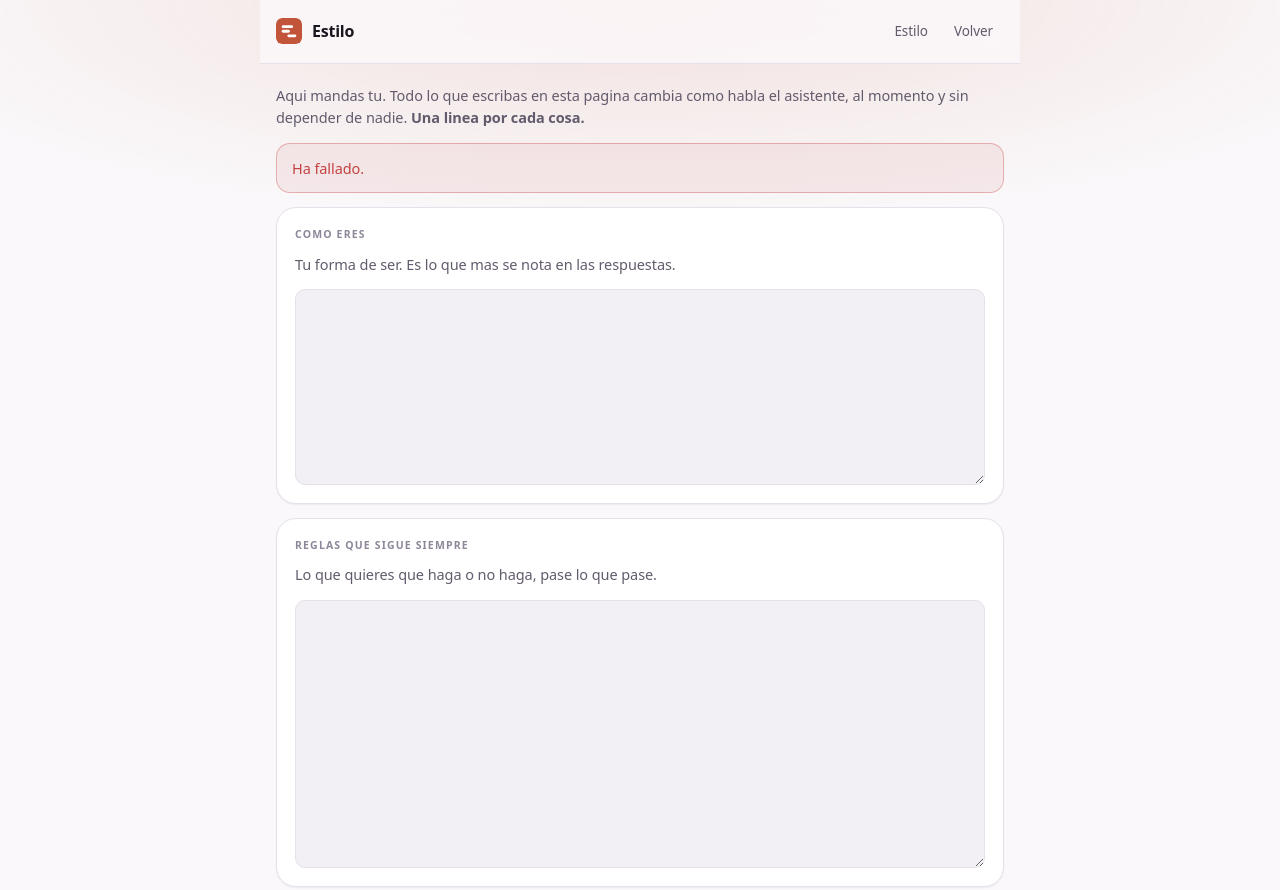
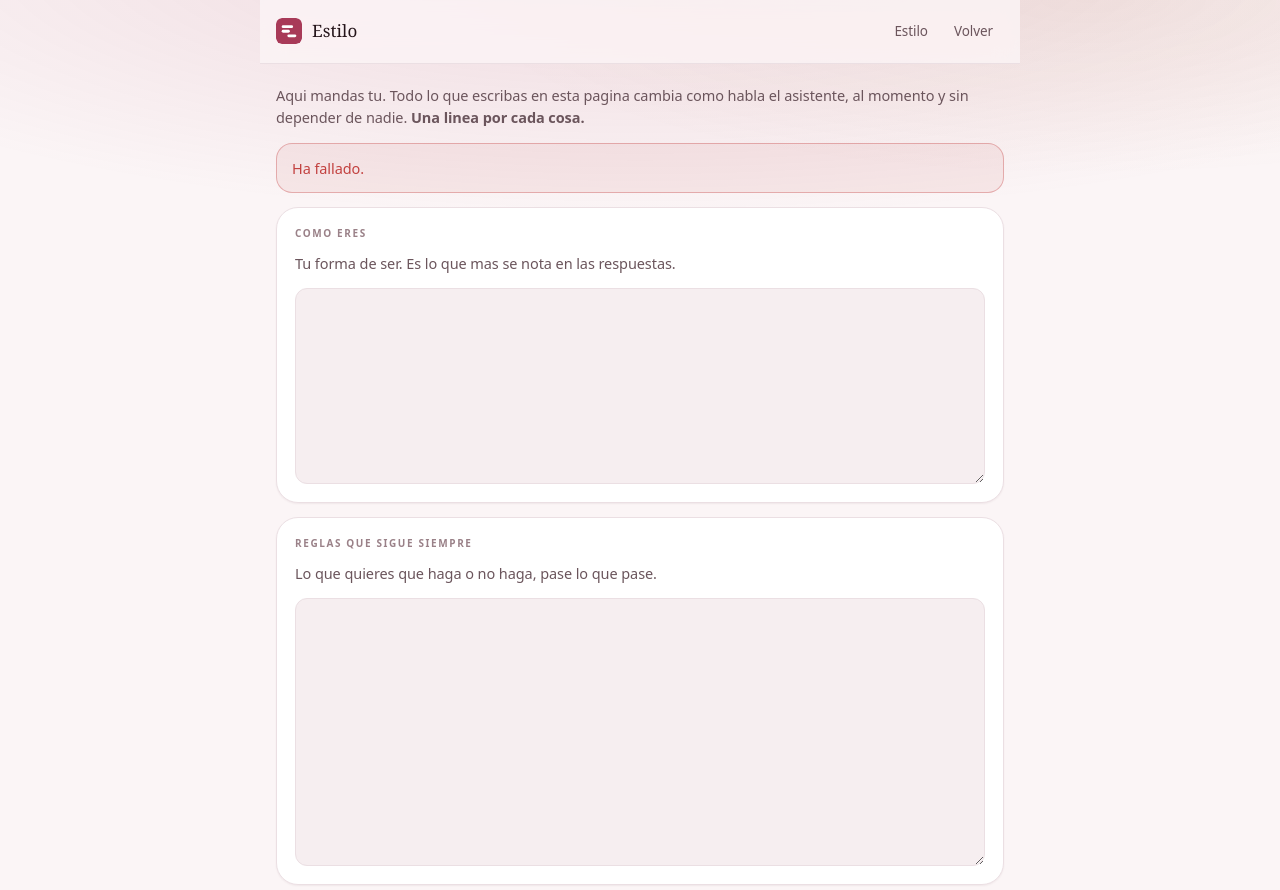
Before and after one commit to VanguardTechLabs/Whatsapp_bot, a website: page views/estilo.html in a window 1280 px wide. Shown: the top 890 px of the page. Drawn offline with Linux system fonts and the light colour scheme; no server answers.

Commit message:
Estilo visual a juego con lo que vende
Antes parecia una herramienta cualquiera. Ahora parece suya.

- Negro de vino en vez de gris azulado: se usa de noche
- Rosa viejo como color principal, nunca fucsia: sugiere, no grita
- Serif solo en la marca y en lo que dice el cliente, que es lo unico
  que se lee despacio; el resto sigue siendo sans para ir rapido
- Todo un poco mas lento (0.28s): la prisa mata la tension
- Halo calido arriba, como una lampara fuera de cuadro
- Iconos, manifest y theme-color regenerados a juego
- Nuevas paletas Rosa y Vino; las demas siguen ahi

```diff
--- a/public/styles.css
+++ b/public/styles.css
@@ -5,58 +5,65 @@
    ========================================================================== */
 
 :root {
-  /* superficies: negro con un punto de ciruela, no gris neutro */
-  --bg: #100d13;
-  --bg-elev: #191520;
-  --surface: #1c1824;
-  --surface-2: #24202d;
-  --border: #2c2635;
-  --border-strong: #3a3345;
+  /* Negro calido con fondo de vino, no gris ni azulado: la pantalla se usa
+     de noche y tiene que parecer una habitacion con la luz baja. */
+  --bg: #120b0e;
+  --bg-elev: #1b1115;
+  --surface: #1f1419;
+  --surface-2: #2a1d23;
+  --border: #37262d;
+  --border-strong: #4a333c;
 
-  --text: #f3eff5;
-  --muted: #a69eb0;
-  --faint: #6e6779;
+  --text: #f7ecef;
+  --muted: #b69ba4;
+  --faint: #816a74;
 
   /* Solo --accent y --accent-ink cambian al elegir color en Ajustes:
      los dos siguientes se derivan solos, asi nunca se descoordinan. */
-  --accent: #e4795e;
-  --accent-ink: #1a0f0c;
-  --accent-soft: color-mix(in srgb, var(--accent) 14%, transparent);
-  --accent-line: color-mix(in srgb, var(--accent) 45%, transparent);
+  /* Rosa viejo, no fucsia: sugiere en vez de gritar. */
+  --accent: #d4657f;
+  --accent-ink: #1a090f;
+  --accent-soft: color-mix(in srgb, var(--accent) 15%, transparent);
+  --accent-line: color-mix(in srgb, var(--accent) 42%, transparent);
 
-  --ok: #77d4a8;
-  --ok-soft: rgba(119, 212, 168, 0.14);
-  --danger: #f07a7d;
-  --danger-soft: rgba(240, 122, 125, 0.12);
-  --warn: #e5a35f;
+  --ok: #8fcfae;
+  --ok-soft: rgba(143, 207, 174, 0.14);
+  --danger: #ef7378;
+  --danger-soft: rgba(239, 115, 120, 0.13);
+  --warn: #e0a05f;
 
-  --r-sm: 10px;
-  --r-md: 14px;
-  --r-lg: 20px;
+  --r-sm: 12px;
+  --r-md: 16px;
+  --r-lg: 22px;
 
-  --shadow-sm: 0 1px 2px rgba(0, 0, 0, 0.3);
-  --shadow-md: 0 4px 16px -4px rgba(0, 0, 0, 0.45);
-  --shadow-lg: 0 12px 32px -8px rgba(0, 0, 0, 0.55);
+  /* Sombras con un punto calido: negro puro corta demasiado. */
+  --shadow-sm: 0 1px 2px rgba(30, 8, 14, 0.4);
+  --shadow-md: 0 6px 22px -6px rgba(20, 5, 10, 0.55);
+  --shadow-lg: 0 16px 40px -10px rgba(16, 4, 8, 0.65);
 
+  /* Todo va un poco mas lento a proposito: la prisa mata la tension. */
   --ease: cubic-bezier(0.22, 0.61, 0.36, 1);
+  --lento: 0.28s;
+
+  --serif: Georgia, "Iowan Old Style", "Times New Roman", serif;
 }
 
 /* Tema claro. Se aplica cuando lo pide el sistema (salvo que se haya forzado
    el oscuro a mano) o cuando se elige "Claro" en Ajustes. */
 @media (prefers-color-scheme: light) {
   :root:not([data-theme="dark"]) {
-    --bg: #faf8fa;
+    --bg: #fbf5f6;
     --bg-elev: #ffffff;
     --surface: #ffffff;
-    --surface-2: #f3f0f5;
-    --border: #e5e0e9;
-    --border-strong: #d3ccd9;
+    --surface-2: #f6eef0;
+    --border: #ebdfe3;
+    --border-strong: #dcc9cf;
 
-    --text: #1a1620;
-    --muted: #625b6c;
-    --faint: #8e8799;
+    --text: #241419;
+    --muted: #6b555c;
+    --faint: #9a8188;
 
-    --accent: #c2543a;
+    --accent: #a83a58;
     --accent-ink: #ffffff;
 
     --ok: #17845a;
@@ -65,25 +72,25 @@
     --danger-soft: rgba(194, 65, 63, 0.08);
     --warn: #a4661f;
 
-    --shadow-sm: 0 1px 2px rgba(26, 22, 32, 0.06);
-    --shadow-md: 0 4px 16px -6px rgba(26, 22, 32, 0.14);
-    --shadow-lg: 0 14px 34px -10px rgba(26, 22, 32, 0.2);
+    --shadow-sm: 0 1px 2px rgba(60, 20, 32, 0.06);
+    --shadow-md: 0 4px 16px -6px rgba(60, 20, 32, 0.14);
+    --shadow-lg: 0 14px 34px -10px rgba(60, 20, 32, 0.2);
   }
 }
 
 :root[data-theme="light"] {
-  --bg: #faf8fa;
+  --bg: #fbf5f6;
   --bg-elev: #ffffff;
   --surface: #ffffff;
-  --surface-2: #f3f0f5;
-  --border: #e5e0e9;
-  --border-strong: #d3ccd9;
+  --surface-2: #f6eef0;
+  --border: #ebdfe3;
+  --border-strong: #dcc9cf;
 
-  --text: #1a1620;
-  --muted: #625b6c;
-  --faint: #8e8799;
+  --text: #241419;
+  --muted: #6b555c;
+  --faint: #9a8188;
 
-  --accent: #c2543a;
+  --accent: #a83a58;
   --accent-ink: #ffffff;
 
   --ok: #17845a;
@@ -92,9 +99,9 @@
   --danger-soft: rgba(194, 65, 63, 0.08);
   --warn: #a4661f;
 
-  --shadow-sm: 0 1px 2px rgba(26, 22, 32, 0.06);
-  --shadow-md: 0 4px 16px -6px rgba(26, 22, 32, 0.14);
-  --shadow-lg: 0 14px 34px -10px rgba(26, 22, 32, 0.2);
+  --shadow-sm: 0 1px 2px rgba(60, 20, 32, 0.06);
+  --shadow-md: 0 4px 16px -6px rgba(60, 20, 32, 0.14);
+  --shadow-lg: 0 14px 34px -10px rgba(60, 20, 32, 0.2);
 }
 
 * { box-sizing: border-box; }
@@ -122,8 +129,10 @@ body::before {
   content: "";
   position: fixed;
   inset: 0 0 auto 0;
-  height: 320px;
-  background: radial-gradient(90% 100% at 50% 0%, var(--accent-soft), transparent 70%);
+  height: 420px;
+  background:
+    radial-gradient(120% 100% at 50% -10%, var(--accent-soft), transparent 62%),
+    radial-gradient(70% 60% at 85% 0%, color-mix(in srgb, var(--warn) 7%, transparent), transparent 70%);
   pointer-events: none;
   z-index: 0;
 }
@@ -194,9 +203,10 @@ header {
 
 header h1 {
   margin: 0;
-  font-size: 16px;
-  font-weight: 600;
-  letter-spacing: -0.015em;
+  font-family: var(--serif);
+  font-size: 17px;
+  font-weight: 400;
+  letter-spacing: 0.005em;
   white-space: nowrap;
   overflow: hidden;
   text-overflow: ellipsis;
@@ -284,9 +294,9 @@ header nav button:hover {
 
 .label {
   margin-bottom: 10px;
-  font-size: 10.5px;
-  font-weight: 650;
-  letter-spacing: 0.11em;
+  font-size: 10px;
+  font-weight: 600;
+  letter-spacing: 0.16em;
   text-transform: uppercase;
   color: var(--faint);
 }
@@ -431,9 +441,10 @@ button.enlace:hover { color: var(--danger); }
 }
 
 .translation {
-  font-size: 20px;
-  line-height: 1.4;
-  letter-spacing: -0.015em;
+  font-family: var(--serif);
+  font-size: 21px;
+  line-height: 1.45;
+  letter-spacing: 0;
   overflow-wrap: anywhere;
 }
 
@@ -448,20 +459,23 @@ button.enlace:hover { color: var(--danger); }
   margin-bottom: 12px;
   box-shadow: var(--shadow-sm);
   overflow: hidden;
-  animation: surgir 0.32s var(--ease) both;
-  transition: border-color 0.18s var(--ease), box-shadow 0.18s var(--ease),
-    transform 0.18s var(--ease);
+  animation: surgir var(--lento) var(--ease) both;
+  transition: border-color var(--lento) var(--ease), box-shadow var(--lento) var(--ease),
+    transform var(--lento) var(--ease);
 }
 .reply::before {
   content: "";
   position: absolute;
   inset: 0 auto 0 0;
   width: 3px;
-  background: var(--accent);
-  opacity: 0.55;
+  background: linear-gradient(
+    to bottom,
+    var(--accent),
+    color-mix(in srgb, var(--accent) 25%, transparent)
+  );
 }
-.reply:nth-child(2) { animation-delay: 0.05s; }
-.reply:nth-child(3) { animation-delay: 0.1s; }
+.reply:nth-child(2) { animation-delay: 0.07s; }
+.reply:nth-child(3) { animation-delay: 0.14s; }
 
 @keyframes surgir {
   from { opacity: 0; transform: translateY(8px); }
--- a/public/tema.js
+++ b/public/tema.js
@@ -10,8 +10,9 @@
  */
 
 window.PALETAS = [
+  { nombre: "Rosa", oscuro: "#d4657f", oscuroInk: "#1a090f", claro: "#a83a58", claroInk: "#ffffff" },
+  { nombre: "Vino", oscuro: "#c1566b", oscuroInk: "#180810", claro: "#8e2f47", claroInk: "#ffffff" },
   { nombre: "Coral", oscuro: "#e4795e", oscuroInk: "#1a0f0c", claro: "#c2543a", claroInk: "#ffffff" },
-  { nombre: "Rosa", oscuro: "#ef7fa6", oscuroInk: "#22101a", claro: "#c0396b", claroInk: "#ffffff" },
   { nombre: "Ambar", oscuro: "#e3a851", oscuroInk: "#1e1508", claro: "#9a6410", claroInk: "#ffffff" },
   { nombre: "Verde", oscuro: "#6fc79a", oscuroInk: "#08201a", claro: "#17754f", claroInk: "#ffffff" },
   { nombre: "Azul", oscuro: "#7aa7f0", oscuroInk: "#0b142a", claro: "#2f5fb8", claroInk: "#ffffff" },
--- a/views/estilo.html
+++ b/views/estilo.html
@@ -8,8 +8,8 @@
   <link rel="icon" href="/favicon.ico" sizes="32x32">
   <link rel="icon" href="/icono.svg" type="image/svg+xml">
   <link rel="apple-touch-icon" href="/icono-180.png">
-  <meta name="theme-color" content="#100d13" media="(prefers-color-scheme: dark)">
-  <meta name="theme-color" content="#faf8fa" media="(prefers-color-scheme: light)">
+  <meta name="theme-color" content="#120b0e" media="(prefers-color-scheme: dark)">
+  <meta name="theme-color" content="#fbf5f6" media="(prefers-color-scheme: light)">
   <link rel="manifest" href="/manifest.webmanifest">
   <meta name="mobile-web-app-capable" content="yes">
   <meta name="apple-mobile-web-app-capable" content="yes">
```
Also changed, not shown: views/ajustes.html (+2 -2 lines), views/index.html (+2 -2 lines), views/instrucciones.html (+2 -2 lines), views/login.html (+2 -2 lines), public/favicon.ico, public/icono-180.png, public/icono-192.png, public/icono-512.png, public/icono.svg, public/manifest.webmanifest.
